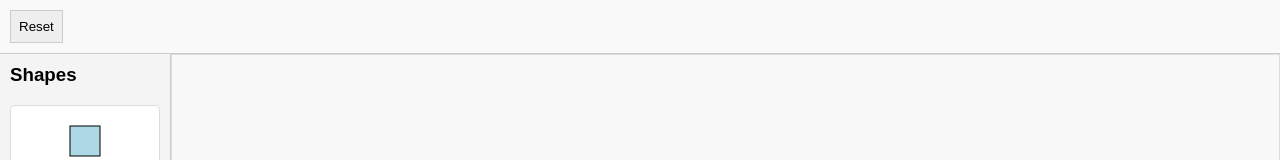
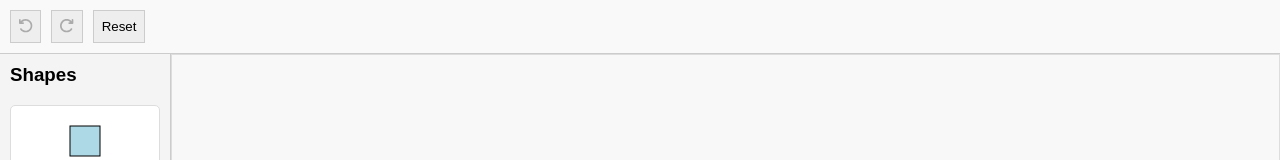
Before and after one commit to ohanlon/diagramming-app, a React (Vite) app in the folder diagramming-app/: page / in a window 1280 px wide. Shown: the top 160 px of the page. Built offline with nearby package versions, Linux system fonts and the light colour scheme.

Commit message:
Move the undo/redo functionality
Rather than have the undo and redo on the context menu, I have moved it into the toolbar as undo/redo buttons. The next step is to style the buttons and the toolbar.

```diff
--- a/diagramming-app/src/components/Canvas.tsx
+++ b/diagramming-app/src/components/Canvas.tsx
@@ -367,10 +367,6 @@ const Canvas: React.FC = () => {
           x={contextMenu.x}
           y={contextMenu.y}
           onClose={handleCloseContextMenu}
-          onUndo={undo}
-          onRedo={redo}
-          canUndo={history.past.length > 0}
-          canRedo={history.future.length > 0}
           onCut={() => cutShape(contextMenu.shapeId)}
           onCopy={() => copyShape(contextMenu.shapeId)}
           onPaste={() => pasteShape(contextMenu.x, contextMenu.y)}
--- a/diagramming-app/src/components/ContextMenu.tsx
+++ b/diagramming-app/src/components/ContextMenu.tsx
@@ -5,10 +5,6 @@ interface ContextMenuProps {
   x: number;
   y: number;
   onClose: () => void;
-  onUndo: () => void;
-  onRedo: () => void;
-  canUndo: boolean;
-  canRedo: boolean;
   onCut: () => void;
   onCopy: () => void;
   onPaste: () => void;
@@ -22,7 +18,7 @@ interface ContextMenuProps {
 }
 
 const ContextMenu = forwardRef<HTMLDivElement, ContextMenuProps>((
-  { x, y, onClose, onUndo, onRedo, canUndo, canRedo, onCut, onCopy, onPaste, canCut, canCopy, canPaste, onBringForward, onSendBackward, onBringToFront, onSendToBack },
+  { x, y, onClose, onCut, onCopy, onPaste, canCut, canCopy, canPaste, onBringForward, onSendBackward, onBringToFront, onSendToBack },
   ref
 ) => {
   const handleItemClick = (action: () => void) => {
@@ -38,9 +34,6 @@ const ContextMenu = forwardRef<HTMLDivElement, ContextMenuProps>((
       onContextMenu={(e) => e.preventDefault()}
     >
       <ul>
-        <li className={!canUndo ? 'disabled' : ''} onClick={canUndo ? () => handleItemClick(onUndo) : undefined}>Undo</li>
-        <li className={!canRedo ? 'disabled' : ''} onClick={canRedo ? () => handleItemClick(onRedo) : undefined}>Redo</li>
-        <hr />
         <li className={!canCut ? 'disabled' : ''} onClick={canCut ? () => handleItemClick(onCut) : undefined}>Cut</li>
         <li className={!canCopy ? 'disabled' : ''} onClick={canCopy ? () => handleItemClick(onCopy) : undefined}>Copy</li>
         <li className={!canPaste ? 'disabled' : ''} onClick={canPaste ? () => handleItemClick(onPaste) : undefined}>Paste</li>
--- a/diagramming-app/src/components/Toolbar.tsx
+++ b/diagramming-app/src/components/Toolbar.tsx
@@ -1,9 +1,11 @@
 import React from 'react';
 import { useDiagramStore } from '../store/useDiagramStore';
+import { FontAwesomeIcon } from '@fortawesome/react-fontawesome';
+import { faArrowRotateLeft, faArrowRotateRight } from '@fortawesome/free-solid-svg-icons';
 import './Toolbar.less';
 
 const Toolbar: React.FC = () => {
-  const { setZoom } = useDiagramStore();
+  const { setZoom, undo, redo, history } = useDiagramStore();
 
 
   const handleResetZoom = () => {
@@ -12,6 +14,12 @@ const Toolbar: React.FC = () => {
 
   return (
     <div className="toolbar">
+      <button onClick={undo} disabled={history.past.length === 0}>
+        <FontAwesomeIcon icon={faArrowRotateLeft} />
+      </button>
+      <button onClick={redo} disabled={history.future.length === 0}>
+        <FontAwesomeIcon icon={faArrowRotateRight} />
+      </button>
       <button onClick={handleResetZoom}>Reset</button>
     </div>
   );
```
